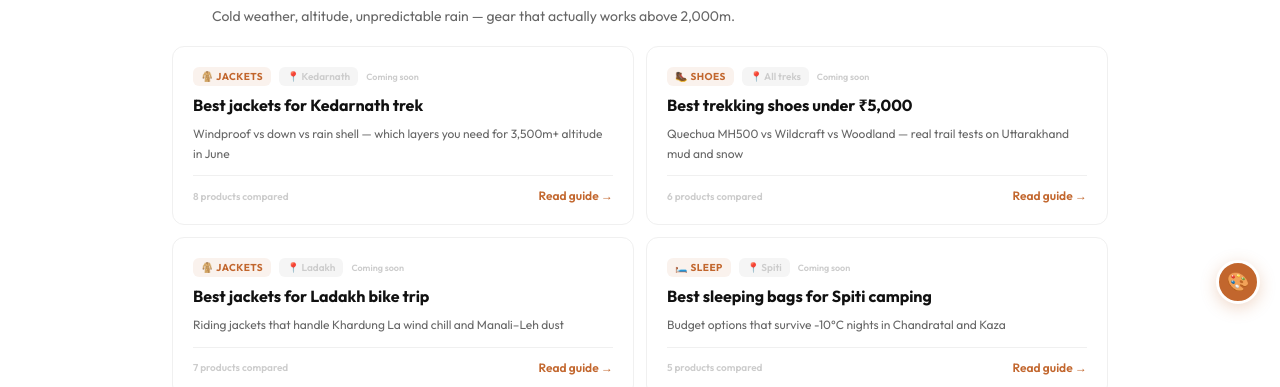
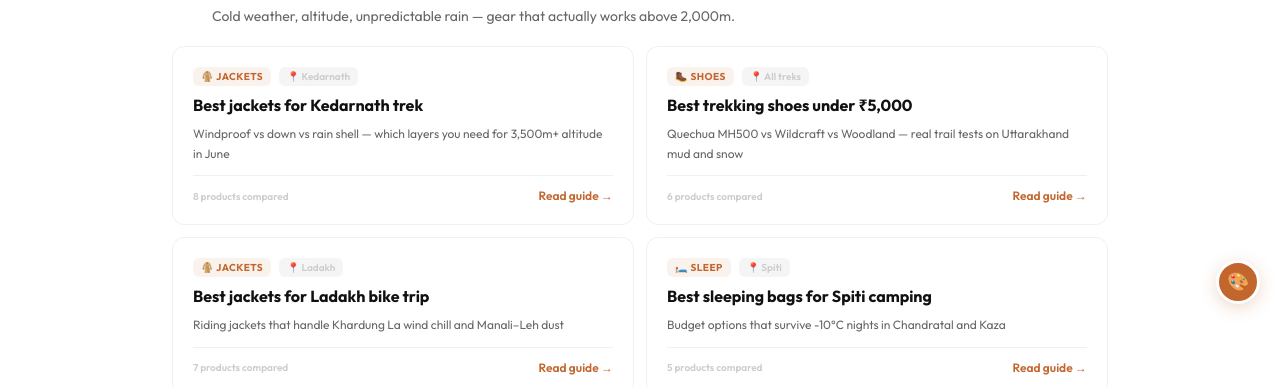
Before and after one commit to ashutoshkhulbe15-hash/travelboa, a Next.js app: page /gear in a window 1280 px wide. Shown: the part 476-863 px from the top of the page. Built offline with nearby package versions, Linux system fonts and the light colour scheme.

Commit message:
remove coming soon badges

```diff
--- a/src/app/gear/GearClient.tsx
+++ b/src/app/gear/GearClient.tsx
@@ -24,14 +24,14 @@ const GEAR_GUIDES = [
     regionIcon: "🏔️",
     regionDesc: "Cold weather, altitude, unpredictable rain — gear that actually works above 2,000m.",
     guides: [
-      { title: "Best jackets for Kedarnath trek", desc: "Windproof vs down vs rain shell — which layers you need for 3,500m+ altitude in June", category: "jackets", dest: "Kedarnath", href: "/gear/jackets-kedarnath", items: 8, status: "coming" },
-      { title: "Best trekking shoes under ₹5,000", desc: "Quechua MH500 vs Wildcraft vs Woodland — real trail tests on Uttarakhand mud and snow", category: "shoes", dest: "All treks", href: "/gear/trekking-shoes-under-5000", items: 6, status: "coming" },
-      { title: "Best jackets for Ladakh bike trip", desc: "Riding jackets that handle Khardung La wind chill and Manali–Leh dust", category: "jackets", dest: "Ladakh", href: "/gear/jackets-ladakh", items: 7, status: "coming" },
-      { title: "Best sleeping bags for Spiti camping", desc: "Budget options that survive -10°C nights in Chandratal and Kaza", category: "sleep", dest: "Spiti", href: "/gear/sleeping-bags-spiti", items: 5, status: "coming" },
-      { title: "Best power banks for multi-day treks", desc: "20K vs 30K mAh, solar options, what lasts 5 days without a charge point", category: "electronics", dest: "All treks", href: "/gear/power-banks-treks", items: 6, status: "coming" },
-      { title: "Best backpacks for Chopta–Tungnath", desc: "30L vs 50L — day pack vs multi-day, rain covers, hip belt essentials", category: "bags", dest: "Chopta", href: "/gear/backpacks-chopta", items: 5, status: "coming" },
-      { title: "Best thermals for high-altitude treks", desc: "Merino vs synthetic, layering for -5°C to 15°C range, budget picks", category: "accessories", dest: "All treks", href: "/gear/thermals-altitude", items: 7, status: "coming" },
-      { title: "Best riding gloves for Ladakh", desc: "Wind, cold, grip — from Rynox to budget options for Manali–Leh", category: "accessories", dest: "Ladakh", href: "/gear/riding-gloves-ladakh", items: 5, status: "coming" },
+      { title: "Best jackets for Kedarnath trek", desc: "Windproof vs down vs rain shell — which layers you need for 3,500m+ altitude in June", category: "jackets", dest: "Kedarnath", href: "/gear/jackets-kedarnath", items: 8 },
+      { title: "Best trekking shoes under ₹5,000", desc: "Quechua MH500 vs Wildcraft vs Woodland — real trail tests on Uttarakhand mud and snow", category: "shoes", dest: "All treks", href: "/gear/trekking-shoes-under-5000", items: 6 },
+      { title: "Best jackets for Ladakh bike trip", desc: "Riding jackets that handle Khardung La wind chill and Manali–Leh dust", category: "jackets", dest: "Ladakh", href: "/gear/jackets-ladakh", items: 7 },
+      { title: "Best sleeping bags for Spiti camping", desc: "Budget options that survive -10°C nights in Chandratal and Kaza", category: "sleep", dest: "Spiti", href: "/gear/sleeping-bags-spiti", items: 5 },
+      { title: "Best power banks for multi-day treks", desc: "20K vs 30K mAh, solar options, what lasts 5 days without a charge point", category: "electronics", dest: "All treks", href: "/gear/power-banks-treks", items: 6 },
+      { title: "Best backpacks for Chopta–Tungnath", desc: "30L vs 50L — day pack vs multi-day, rain covers, hip belt essentials", category: "bags", dest: "Chopta", href: "/gear/backpacks-chopta", items: 5 },
+      { title: "Best thermals for high-altitude treks", desc: "Merino vs synthetic, layering for -5°C to 15°C range, budget picks", category: "accessories", dest: "All treks", href: "/gear/thermals-altitude", items: 7 },
+      { title: "Best riding gloves for Ladakh", desc: "Wind, cold, grip — from Rynox to budget options for Manali–Leh", category: "accessories", dest: "Ladakh", href: "/gear/riding-gloves-ladakh", items: 5 },
     ],
   },
   // Pilgrimage
@@ -40,9 +40,9 @@ const GEAR_GUIDES = [
     regionIcon: "🙏",
     regionDesc: "Comfort on long walks, queue-ready gear, monsoon protection for temple visits.",
     guides: [
-      { title: "Best shoes for Vaishno Devi trek", desc: "13 km uphill on paved + rough path — comfort + grip without breaking the bank", category: "shoes", dest: "Vaishno Devi", href: "/gear/shoes-vaishno-devi", items: 6, status: "coming" },
-      { title: "Best rain ponchos for Char Dham yatra", desc: "Monsoon-proof options that pack small and dry fast between temples", category: "accessories", dest: "Char Dham", href: "/gear/rain-ponchos-char-dham", items: 5, status: "coming" },
-      { title: "Best daypack for pilgrimage trips", desc: "Light, anti-theft, water-resistant — carry essentials in temple queues", category: "bags", dest: "All pilgrimages", href: "/gear/daypack-pilgrimage", items: 5, status: "coming" },
+      { title: "Best shoes for Vaishno Devi trek", desc: "13 km uphill on paved + rough path — comfort + grip without breaking the bank", category: "shoes", dest: "Vaishno Devi", href: "/gear/shoes-vaishno-devi", items: 6 },
+      { title: "Best rain ponchos for Char Dham yatra", desc: "Monsoon-proof options that pack small and dry fast between temples", category: "accessories", dest: "Char Dham", href: "/gear/rain-ponchos-char-dham", items: 5 },
+      { title: "Best daypack for pilgrimage trips", desc: "Light, anti-theft, water-resistant — carry essentials in temple queues", category: "bags", dest: "All pilgrimages", href: "/gear/daypack-pilgrimage", items: 5 },
     ],
   },
   // General / All trips
@@ -51,9 +51,9 @@ const GEAR_GUIDES = [
     regionIcon: "✈️",
     regionDesc: "Gear that belongs in your bag regardless of destination.",
     guides: [
-      { title: "Best headlamps under ₹1,000", desc: "Forclaz HL100 vs Nitecore — brightness, battery life, red mode for camping", category: "electronics", dest: "All trips", href: "/gear/headlamps-under-1000", items: 5, status: "coming" },
-      { title: "Best sunscreen for mountain UV", desc: "SPF50 PA+++ options that don't feel greasy at altitude — Indian brands included", category: "accessories", dest: "All trips", href: "/gear/sunscreen-mountain", items: 5, status: "coming" },
-      { title: "Best first aid kits for travel", desc: "Pre-built vs DIY, Diamox, ORS, altitude essentials — what pharmacies miss", category: "accessories", dest: "All trips", href: "/gear/first-aid-kits", items: 6, status: "coming" },
+      { title: "Best headlamps under ₹1,000", desc: "Forclaz HL100 vs Nitecore — brightness, battery life, red mode for camping", category: "electronics", dest: "All trips", href: "/gear/headlamps-under-1000", items: 5 },
+      { title: "Best sunscreen for mountain UV", desc: "SPF50 PA+++ options that don't feel greasy at altitude — Indian brands included", category: "accessories", dest: "All trips", href: "/gear/sunscreen-mountain", items: 5 },
+      { title: "Best first aid kits for travel", desc: "Pre-built vs DIY, Diamox, ORS, altitude essentials — what pharmacies miss", category: "accessories", dest: "All trips", href: "/gear/first-aid-kits", items: 6 },
     ],
   },
 ];
@@ -177,7 +177,6 @@ export function GearClient() {
                         {GEAR_CATEGORIES.find(c => c.key === g.category)?.icon} {g.category}
                       </span>
                       <span className="text-[10px] font-semibold px-2 py-0.5 rounded-md" style={{ background: dark ? "#292524" : "#f5f5f5", color: textMuted }}>📍 {g.dest}</span>
-                      {g.status === "coming" && <span className="text-[9px] font-semibold" style={{ color: textMuted }}>Coming soon</span>}
                     </div>
                     <p className="text-sm sm:text-base font-bold leading-snug transition-colors" style={{ color: textPrimary }}>{g.title}</p>
                     <p className="text-xs mt-2 leading-relaxed" style={{ color: textSecondary }}>{g.desc}</p>
```
